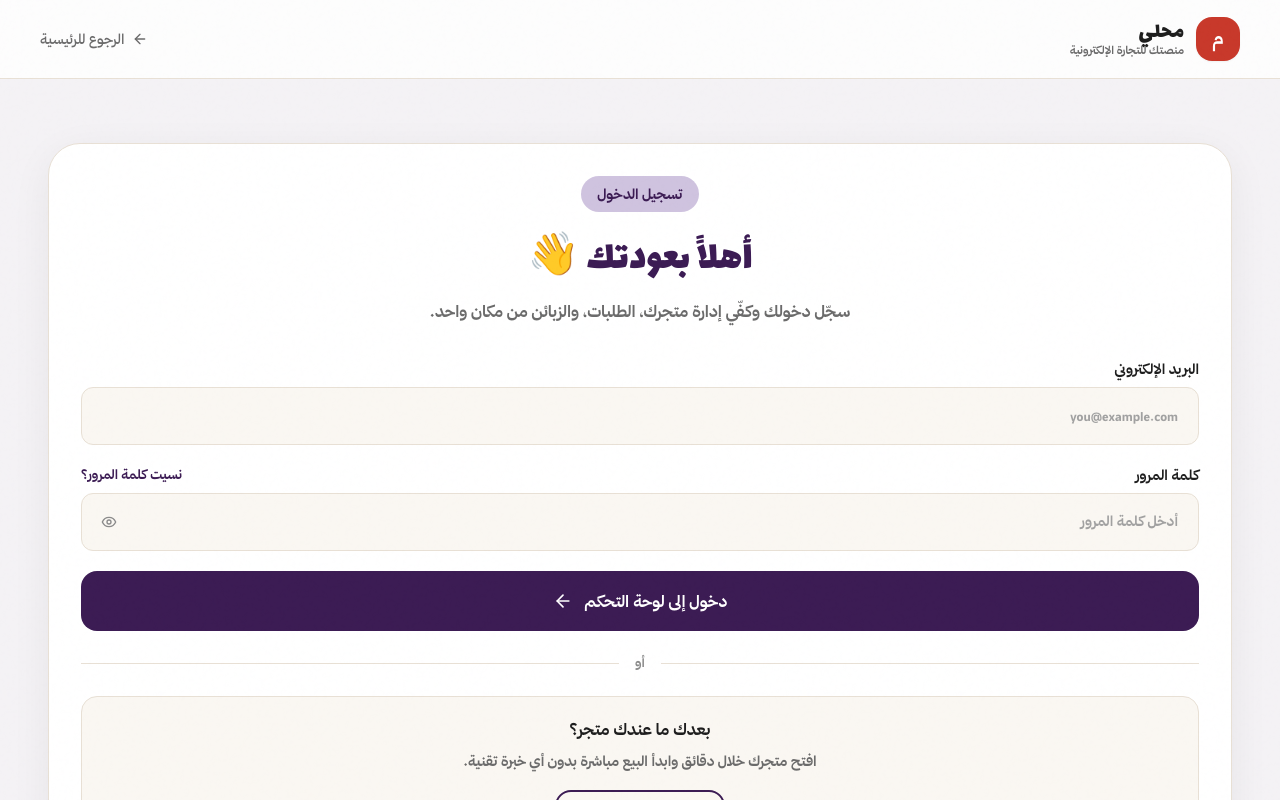
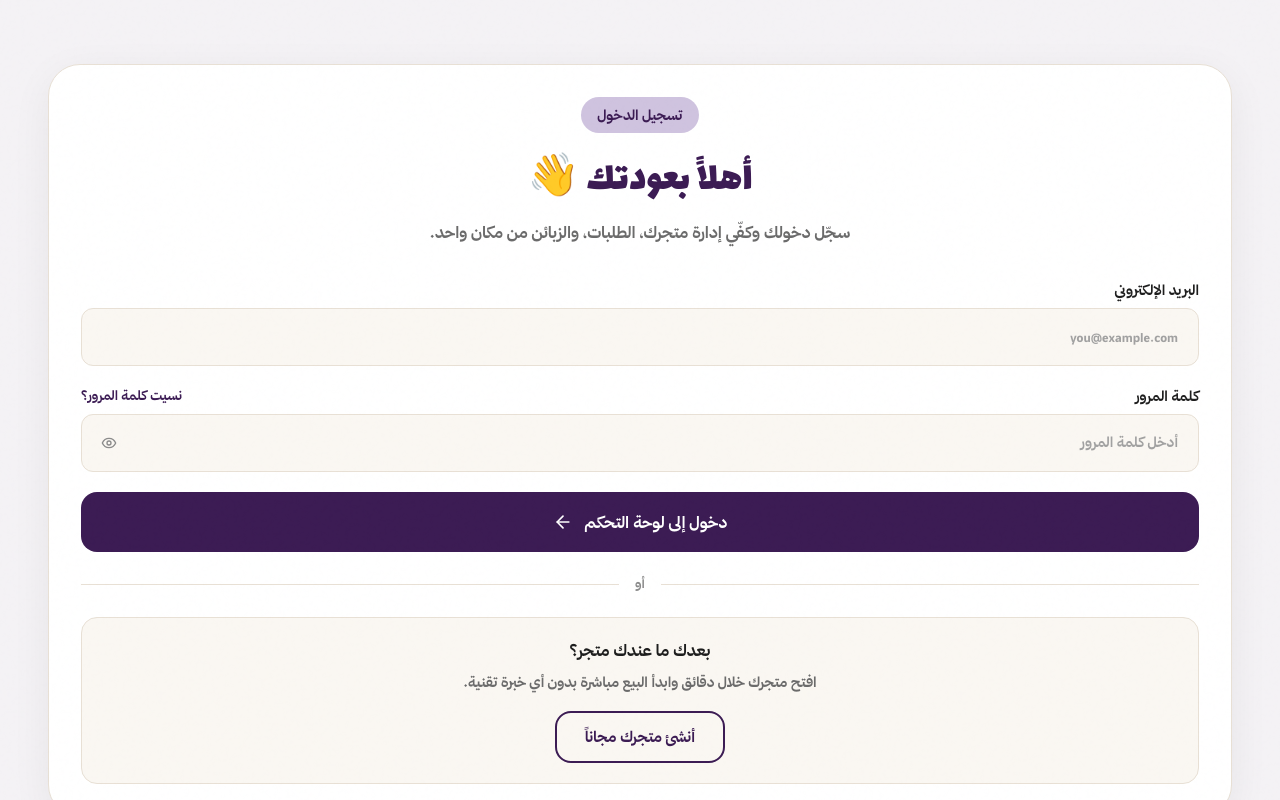
Before and after one commit to Khodor21/mahally, a Next.js app: page /login in a window 1280 px wide. Shown: the top 800 px of the page. Built offline with nearby package versions, Linux system fonts and the light colour scheme.

Commit message:
Some Edits

```diff
--- a/app/api/stores/route.ts
+++ b/app/api/stores/route.ts
@@ -245,9 +245,10 @@ export async function POST(request: NextRequest) {
   ]);
 
   if (slugCheck.error || emailCheck.error) {
-    console.error("DB check error:", slugCheck.error ?? emailCheck.error);
+    const err = slugCheck.error ?? emailCheck.error;
+    console.error("SUPABASE ERROR:", JSON.stringify(err, null, 2));
     return NextResponse.json(
-      { error: "خطأ في التحقق من البيانات، حاول مجدداً" },
+      { error: err?.message ?? "DB error" },
       { status: 500 },
     );
   }
--- a/app/login/page.tsx
+++ b/app/login/page.tsx
@@ -46,43 +46,7 @@ export default function LoginPage() {
       dir="rtl"
       className="min-h-screen bg-brand-grey flex flex-col"
     >
-      {/* Header */}
-      <nav className="border-b border-[#E8E0D5] bg-white/80 backdrop-blur-xl">
-        <div className="w-full mx-auto px-5 md:px-10">
-          <div className="h-[78px] flex items-center justify-between">
-            {/* Logo */}
-            <Link href="/" className="flex items-center gap-3">
-              <div className="w-11 h-11 rounded-2xl bg-[#C8392B] flex items-center justify-center shadow-sm">
-                <span className="text-white text-lg font-bold leading-none">
-                  م
-                </span>
-              </div>
 
-              <div>
-                <h2
-                  className="text-[22px] text-[#1E1E1E]"
-                  style={{ fontFamily: 'Lalezar, cursive' }}
-                >
-                  محلي
-                </h2>
-
-                <p className="text-[11px] text-[#6B6B6B] -mt-1">
-                  منصتك للتجارة الإلكترونية
-                </p>
-              </div>
-            </Link>
-
-            {/* Back */}
-            <Link
-              href="/"
-              className="hidden sm:flex items-center gap-2 text-[#6B6B6B] hover:text-[#C8392B] transition-colors text-sm font-medium"
-            >
-              <ArrowLeft className="w-4 h-4" />
-              الرجوع للرئيسية
-            </Link>
-          </div>
-        </div>
-      </nav>
 
       {/* Content */}
       <div className="flex-1 flex items-center justify-center py-10 md:py-16">
--- a/components/FAQ.tsx
+++ b/components/FAQ.tsx
@@ -2,6 +2,7 @@
 
 import { useState } from "react";
 import { FiChevronDown } from "react-icons/fi";
+import { FaWhatsapp } from "react-icons/fa";
 
 const faqs = [
   {
@@ -127,11 +128,12 @@ export default function FAQ() {
         {/* Bottom CTA */}
         <div className="flex justify-center mt-6 md:mt-10">
           <a
-            href="https://wa.me/9611234567"
+            href="https://wa.me/+96171708103"
             target="_blank"
             rel="noopener noreferrer"
-            className="inline-flex items-center justify-center h-[50px] md:h-[56px] px-6 md:px-8 rouded-lg md:rounded-2xl bg-brand-dark text-brand-white text-[15px] md:text-[16px] font-bold transition-all duration-300 hover:opacity-90 hover:-translate-y-0.5"
+            className="inline-flex items-center justify-center gap-1 h-[50px] md:h-[56px] px-6 md:px-8 rouded-lg md:rounded-2xl bg-brand-dark text-brand-white text-[15px] md:text-[16px] font-bold transition-all duration-300 hover:opacity-90 hover:-translate-y-0.5"
           >
+            <FaWhatsapp size={18} />
             تواصل معنا على واتساب
           </a>
         </div>
--- a/components/FinalCTA.tsx
+++ b/components/FinalCTA.tsx
@@ -58,7 +58,7 @@ export default function FinalCTA() {
             </a>
 
             <a
-              href="https://wa.me/9611234567"
+              href="https://wa.me/96171708103"
               target="_blank"
               rel="noopener noreferrer"
               className="w-full sm:w-auto h-[52px] md:h-[58px] px-8 rounded-2xl border border-brand-white/15 bg-brand-white/5 backdrop-blur-sm text-brand-white text-[14px] md:text-[16px] font-semibold flex items-center justify-center transition-all duration-300 hover:bg-brand-white/10"
--- a/components/HowItWorks.tsx
+++ b/components/HowItWorks.tsx
@@ -97,7 +97,7 @@ export default function HowItWorks() {
         {/* CTA */}
         <div className="flex justify-center mt-8 md:mt-12">
           <a
-            href="#pricing"
+            href="/onboarding"
             className="inline-flex items-center justify-center h-[50px] md:h-[58px] px-6 md:px-10 rounded-2xl bg-brand-dark text-brand-white text-[14px] md:text-[17px] font-bold transition-all duration-300 hover:opacity-90 hover:-translate-y-0.5"
           >
             أنشئ متجرك الآن
--- a/components/Main.tsx
+++ b/components/Main.tsx
@@ -1,3 +1,4 @@
+import {FaWhatsapp} from "react-icons/fa"
 export default function FinalCTA() {
   return (
     <section
@@ -59,11 +60,12 @@ export default function FinalCTA() {
             </a>
 
              <a
-              href="https://wa.me/96171708103"
+            href="https://wa.me/+96171708103"
             target="_blank"
             rel="noopener noreferrer"
-              className="w-full sm:w-auto h-[52px] md:h-[58px] px-8 rounded-2xl border border-brand-white/15 bg-brand-white/5 backdrop-blur-sm text-brand-white text-[14px] md:text-[16px] font-semibold flex items-center justify-center transition-all duration-300 hover:bg-brand-white/10"
+              className="w-full inline-flex items-center justify-center gap-1 sm:w-auto h-[52px] md:h-[58px] px-8 rounded-2xl border border-brand-white/15 bg-brand-white/5 backdrop-blur-sm text-brand-white text-[14px] md:text-[16px] font-semibold flex items-center justify-center transition-all duration-300 hover:bg-brand-white/10"
           >
+            <FaWhatsapp size={18} />
             تواصل معنا
           </a>
           </div>
--- a/components/Navbar.tsx
+++ b/components/Navbar.tsx
@@ -79,14 +79,14 @@ export default function Navbar() {
             {/* Left Side */}
             <div className="hidden md:flex items-center gap-3">
               <a
-                href="#login"
+                href="/login"
                 className="h-[48px] px-6 rounded-2xl border border-brand-light text-brand-dark text-sm font-semibold flex items-center justify-center transition-all duration-300 hover:bg-brand-grey"
               >
                 تسجيل الدخول
               </a>
 
               <a
-                href="#pricing"
+                href="/onboarding"
                 className="h-[48px] px-6 rounded-2xl bg-brand-dark text-brand-white text-sm font-bold flex items-center justify-center transition-all duration-300 hover:opacity-90 hover:-translate-y-0.5"
               >
                 أنشئ متجرك الآن
@@ -130,14 +130,14 @@ export default function Navbar() {
             {/* Mobile CTA */}
             <div className="flex flex-col gap-3 pt-5 mt-5 border-t border-brand-light">
               <a
-                href="#login"
+                href="/login"
                 className="h-[40px] rounded-xl text-xs border border-brand-light text-brand-dark font-semibold flex items-center justify-center"
               >
                 تسجيل الدخول
               </a>
 
               <a
-                href="#pricing"
+                href="/onboarding"
                 className="h-[40px] rounded-xl text-xs bg-brand-dark text-brand-white font-bold flex items-center justify-center"
               >
                 أنشئ متجرك الآن
--- a/package.json
+++ b/package.json
@@ -18,7 +18,8 @@
     "next-auth": "^4.24.7",
     "react": "^18",
     "react-dom": "^18",
-    "react-icons": "^5.6.0"
+    "react-icons": "^5.6.0",
+    "zod": "^4.4.3"
   },
   "devDependencies": {
     "@types/bcryptjs": "^2.4.6",
```
Also changed, not shown: app/onboarding/page.tsx (+10 -19 lines), 1 other file (tests, documents, lock files or other folders). Lines whose indentation alone changed are shown as unchanged.
